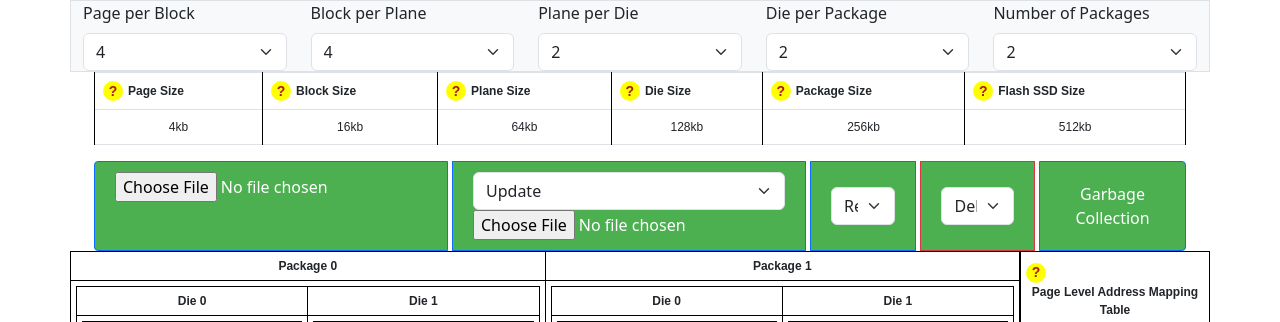
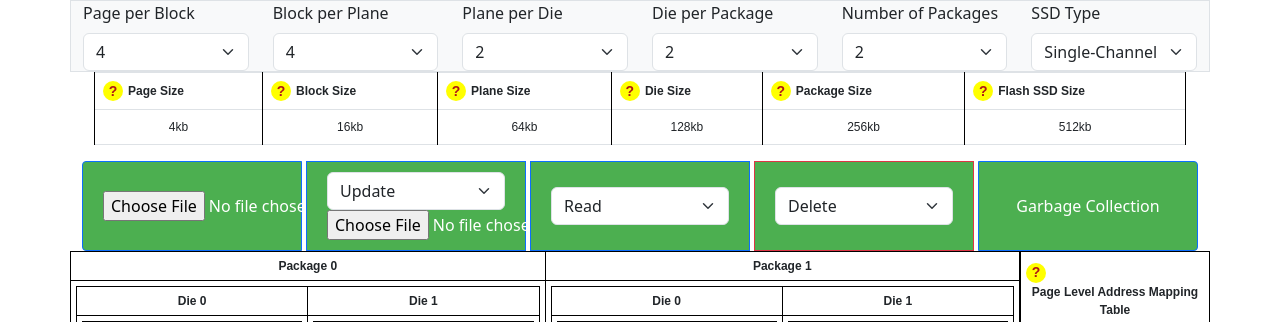
Before and after one commit to bithabib/flash_ssd_simulator_web, a Python web app: template templates/flash_memory.html in a window 1280 px wide. Shown: the part 191-513 px from the top of the page. Run offline with Jinja, Linux system fonts and the light colour scheme; the template is opened without the code that fills it, so the values that code supplies are empty.

Commit message:
SSD type introduce

```diff
--- a/src/css/ssd_simulator.css
+++ b/src/css/ssd_simulator.css
@@ -98,3 +98,7 @@ select {
   background-color: #ffd700;
   color: #ffffff;
 }
+.btn-custom {
+    width: 100%;
+    height: 100%;
+}
--- a/templates/flash_memory.html
+++ b/templates/flash_memory.html
@@ -62,6 +62,13 @@
                 <select id="packageCount" class="form-select">
                     <option value="1">1</option>
                     <option value="2" selected>2</option>
+                </select>
+            </div>
+            <div class="col">
+                <label for="ssd_type" class="form-label">SSD Type</label>
+                <select id="ssd_type" class="form-select">
+                    <option value="single" selected>Single-Channel SSD</option>
+                    <option value="multi">Multi-Channel SSD</option>
                 </select>
             </div>
         </div>
@@ -131,27 +138,27 @@
         </div>
         <div class="container">
             <div class="option-container">
-                <div class="btn-group d-flex justify-content-center" role="group">
-                    <div class="btn btn-primary">
+                <div class="row btn-group d-flex justify-content-center" role="group">
+                    <button type="button" class="btn btn-primary col-2">
                         <input type="file" id="fileUpload" onchange="handleFileInputChange()">
-                    </div>
-                    <button type="button" class="btn btn-primary ms-1">
+                    </button>
+                    <button type="button" class="btn btn-primary ms-1 col-2">
                         <select id="update_file" class="form-select">
                             <option value="update_file" selected>Update</option>
                         </select>
                         <input type="file" id="fileUpdate" onchange="handleFileUpdate()">
                     </button>
-                    <button type="button" class="btn btn-primary ms-1">
+                    <button type="button" class="btn btn-primary ms-1 col-2">
                         <select id="read_file" class="form-select">
                             <option value="read_file" selected>Read</option>
                         </select>
                     </button>
-                    <button type="button" class="btn btn-danger ms-1">
+                    <button type="button" class="btn btn-danger ms-1 col-2">
                         <select id="delete_file" class="form-select">
                             <option value="delete_file" selected>Delete</option>
                         </select>
                     </button>
-                    <button type="button" class="btn btn-primary ms-1" onclick="garbageCollection()">
+                    <button type="button" class="btn btn-primary ms-1 col-2" onclick="garbageCollection()">
                         Garbage Collection
                     </button>
                 </div>
@@ -1230,7 +1237,8 @@
                     <th>
                         <div class="definition-header">
                             <span class="definition_ssd" id="mapping">?</span>
-                        </div>Page Level Address Mapping Table</th>
+                        </div>Page Level Address Mapping Table
+                    </th>
                 </tr>
 
                 <tr>
```
